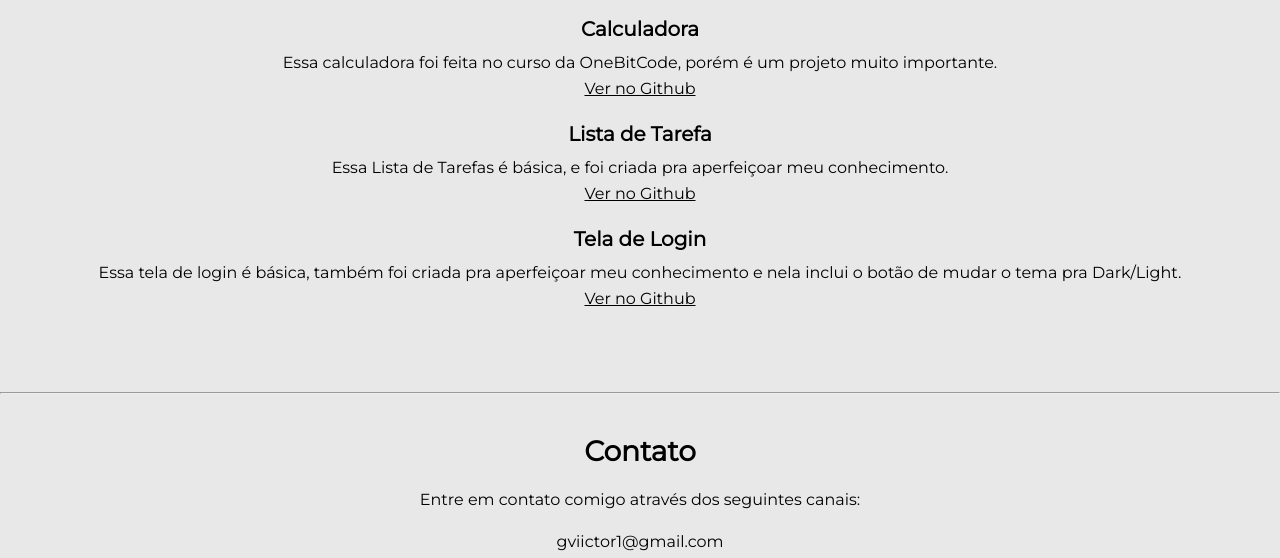
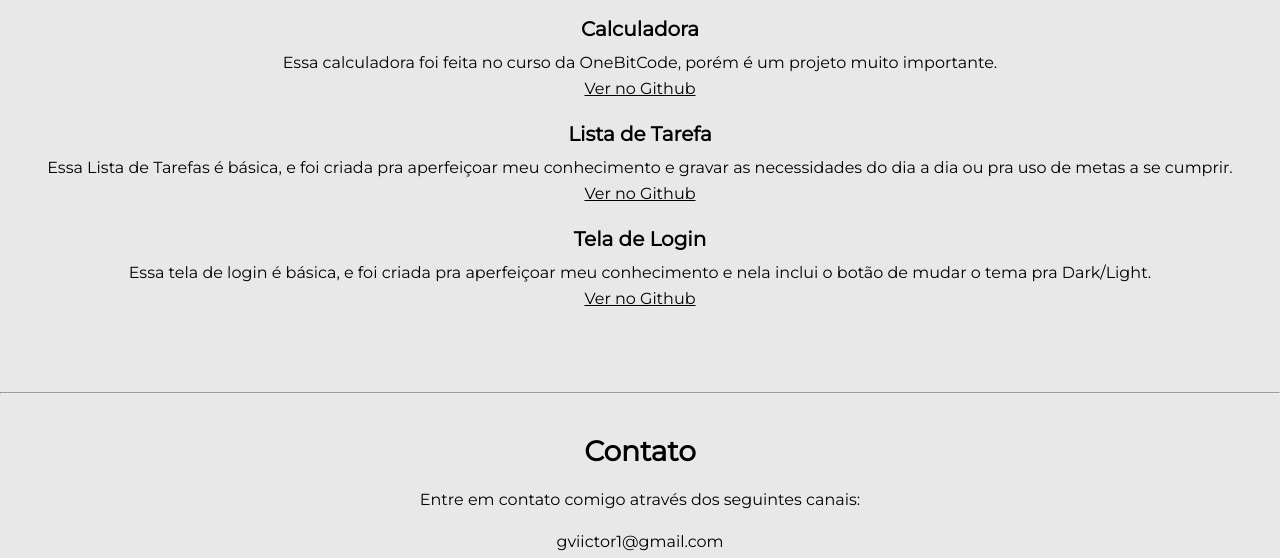
Before and after one commit to gviictxr/Portfolio, a plain HTML site: page index.html in a window 1280 px wide. Shown: the part 835-1393 px from the top of the page. Drawn offline with Linux system fonts and the light colour scheme.

Commit message:
Update index.html

```diff
--- a/index.html
+++ b/index.html
@@ -63,12 +63,12 @@
             </div>
             <div class="project">
                 <h3>Lista de Tarefa</h3>
-                <p>Essa Lista de Tarefas é básica, e foi criada pra aperfeiçoar meu conhecimento.</p>
+                <p>Essa Lista de Tarefas é básica, e foi criada pra aperfeiçoar meu conhecimento e gravar as necessidades do dia a dia ou pra uso de metas a se cumprir.</p>
                 <a href="https://github.com/gviictor/lista-de-tarefas" class="link-projeto">Ver no Github</a>
             </div>
             <div class="project">
                 <h3>Tela de Login</h3>
-                <p>Essa tela de login é básica, também foi criada pra aperfeiçoar meu conhecimento e nela inclui o botão de mudar o tema pra Dark/Light.</p>
+                <p>Essa tela de login é básica, e foi criada pra aperfeiçoar meu conhecimento e nela inclui o botão de mudar o tema pra Dark/Light.</p>
                 <a href="https://github.com/gviictor/TelaDeLogin" class="link-projeto">Ver no Github</a>
             </div>
         </div>
```
